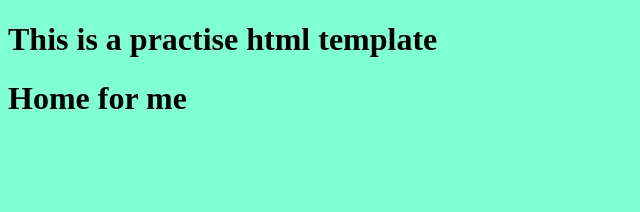
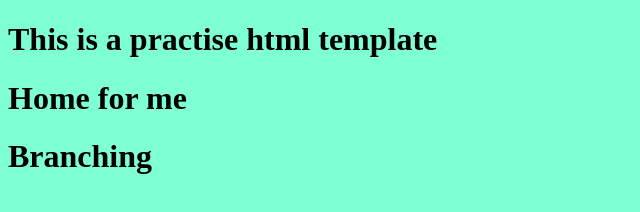
Before and after one commit to Panoskontos/Sourcetree-Practice, a plain HTML site: page index.html in a window 1280 px wide. Shown: the whole page, without its empty margins (0-640 px from the left). Drawn offline with Linux system fonts and the light colour scheme.

Commit message:
This is a commit from Babi

```diff
--- a/index.html
+++ b/index.html
@@ -11,6 +11,8 @@
     <h1>This is a practise html template</h1>
 
     <h1>Home for me</h1>
+
+    <h1>Branching</h1>
 </body>
 <script src="main.js"></script>
 </html>
```
